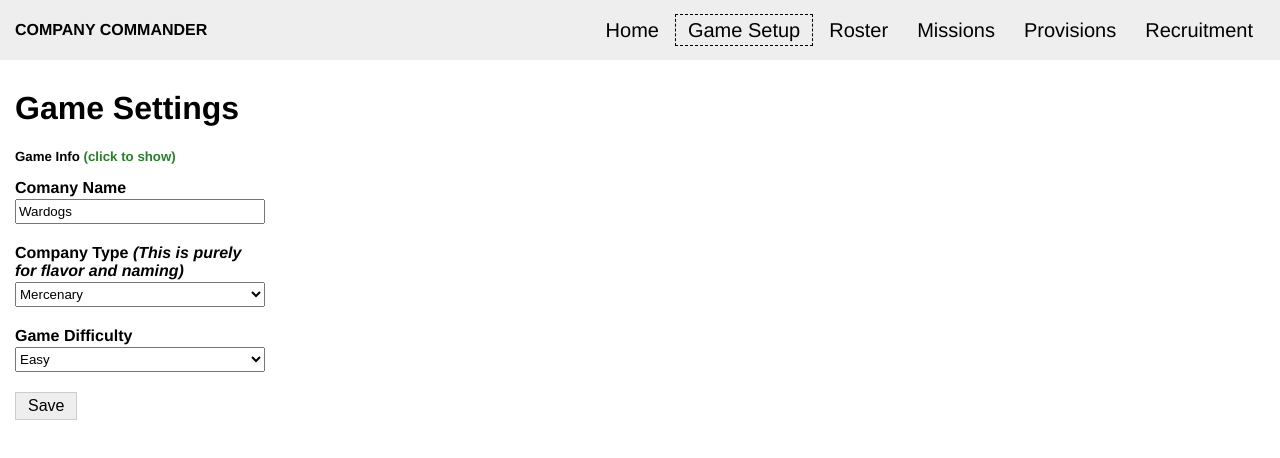
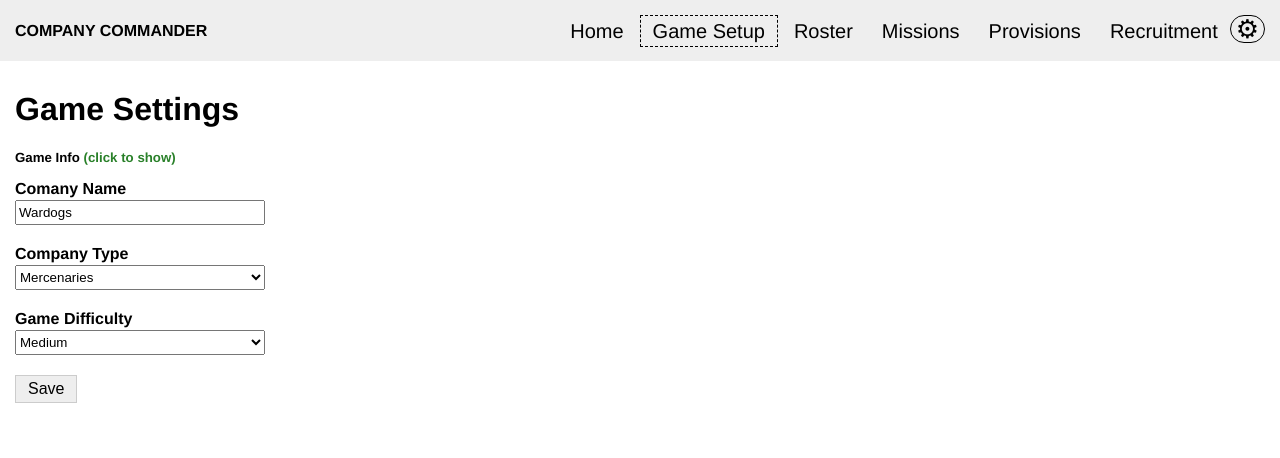
Before and after one commit to dragzter/company-commander, a Vue app: page /game-settings in a window 1280 px wide. Shown: the top 458 px of the page. Built offline with nearby package versions, Linux system fonts and the light colour scheme.

Commit message:
more style cleanup, template cleanup

```diff
--- a/src/App.vue
+++ b/src/App.vue
@@ -57,14 +57,4 @@ export default defineComponent({
 <style lang="scss">
 @import "./assets/scss/colors.scss";
 @import "./assets/scss/style.scss";
-
-.nav-wrapper {
-  width: 100%;
-  background-color: $light-grey;
-  display: flex;
-  justify-content: space-between;
-  box-sizing: border-box;
-  align-items: center;
-  padding: 15px;
-}
 </style>
--- a/src/assets/scss/style.scss
+++ b/src/assets/scss/style.scss
@@ -45,11 +45,20 @@ a {
   display: inline-block;
 }
 
+.nav-wrapper {
+  width: 100%;
+  background-color: $light-grey;
+  display: flex;
+  justify-content: space-between;
+  box-sizing: border-box;
+  align-items: center;
+  padding: 15px;
+}
+
 a {
   text-decoration: none;
   padding: 5px 12px;
-  border: 1px dashed #000;
-  background: #fff;
+
   color: #000;
   &:hover {
     background: darken(#fff, 4%);
@@ -65,6 +74,11 @@ input {
   max-width: 1400px;
   margin: 30px auto;
   padding: 0 15px;
+
+  a {
+    border: 1px dashed #000;
+    background: #fff;
+  }
 }
 
 h1,
@@ -76,3 +90,52 @@ h6 {
   padding: 0;
   margin-bottom: 15px;
 }
+
+.input-wrapper {
+  margin-bottom: 20px;
+  width: 250px;
+  label,
+  input {
+    display: block;
+    width: 100%;
+  }
+  select {
+    width: 100%;
+  }
+  label {
+    margin-bottom: 2px;
+    color: $ui-text;
+  }
+}
+
+.accent {
+  border: 1px dashed black;
+  padding: 0 12px;
+  text-transform: capitalize;
+  display: inline-block;
+  background: #eee;
+}
+
+.bold {
+  font-weight: bold;
+}
+
+.bg-light {
+  background-color: $light-grey;
+}
+
+.game-info {
+  display: none;
+}
+
+.ui-pointer {
+  cursor: pointer;
+}
+
+.is-shown {
+  display: block !important;
+}
+
+.green-text {
+  color: $green;
+}
--- a/src/components/gui/Nav.vue
+++ b/src/components/gui/Nav.vue
@@ -5,6 +5,12 @@
       <template v-for="item in navigationList" :key="item.text">
         <nav-item :destination="item" />
       </template>
+      <router-link
+        class="game-settings"
+        title="Game Settings"
+        :to="{ name: 'GameMenu' }"
+        >&#9881;</router-link
+      >
     </div>
   </div>
 </template>
@@ -29,4 +35,10 @@ export default defineComponent({
 h4 {
   margin: 0 !important;
 }
+.game-settings {
+  font-size: 26px;
+  border: 1px solid #000;
+  border-radius: 30px;
+  padding: 0 5px;
+}
 </style>
--- /dev/null
+++ b/src/components/gui/Select.vue
@@ -0,0 +1,40 @@
+<template>
+  <label class="bold" :for="cssId">{{ label }}</label>
+  <select v-model="selected" :name="cssId" :id="cssId">
+    <option disabled value="">Please select one</option>
+    <template v-for="option in options" :key="option.value">
+      <option :value="option.value">{{ option.label }}</option>
+    </template>
+  </select>
+</template>
+<script lang="ts">
+import { defineComponent, ref } from "vue";
+
+export default defineComponent({
+  props: {
+    cssId: {
+      type: String,
+      required: true,
+    },
+    label: {
+      type: String,
+      required: true,
+    },
+    options: {
+      type: Object,
+      required: true,
+    },
+    default: {
+      type: String,
+      default: "Select One",
+    },
+  },
+  setup(props, ctx) {
+    const selected = ref<string>(props.default);
+
+    return {
+      selected,
+    };
+  },
+});
+</script>
--- a/src/components/gui/Table.vue
+++ b/src/components/gui/Table.vue
@@ -51,6 +51,12 @@
 import { defineComponent } from "vue";
 
 export default defineComponent({
+  props: {
+    tableData: {
+      type: Object,
+      required: true,
+    },
+  },
   setup() {},
 });
 </script>
--- a/src/components/pages/GameMenu.vue
+++ b/src/components/pages/GameMenu.vue
@@ -1,10 +1,12 @@
 <template>
-  <div>Main Menu</div>
-  <h3>You selected {{ selectedTroops }}</h3>
+  <h1>Main Menu</h1>
+  <p>
+    You selected <span class="accent">{{ modeSelect }}</span>
+  </p>
   <div class="input-wrapper">
     <label for="mode-select">Theme</label>
-    <select :model="modeSelect" name="mode-select" id="mode-select">
-      <option value="light">Light</option>
+    <select v-model="modeSelect" name="mode-select" id="mode-select">
+      <option selected value="light">Light</option>
       <option value="dark">Dark</option>
     </select>
   </div>
@@ -15,10 +17,11 @@ import { defineComponent, ref } from "vue";
 
 export default defineComponent({
   setup() {
-    const modeSelect = ref<HTMLElement>();
+    const modeSelect = ref<string>("light");
     return {
       modeSelect,
     };
   },
 });
 </script>
+<style lang="scss"></style>
--- a/src/components/pages/GameSettings.vue
+++ b/src/components/pages/GameSettings.vue
@@ -30,28 +30,20 @@
       />
     </div>
     <div class="input-wrapper">
-      <label class="bold" for="company-type"
-        >Company Type <em>(This is purely for flavor and naming)</em></label
-      >
-      <select v-model="companyType" name="companytype" id="company-type">
-        <option disabled value="">Please select one</option>
-        <option value="paramilitary">Paramilitary</option>
-        <option value="mercenary">Mercenary</option>
-        <option value="androids">Androids</option>
-        <option value="stormtrooper">Stormtrooper</option>
-      </select>
+      <Select
+        :options="companyTypeOptions"
+        default="mercenaries"
+        cssId="company-type"
+        label="Company Type"
+      />
     </div>
     <div class="input-wrapper">
-      <label class="bold" for="game-difficulty">Game Difficulty</label>
-      <select
-        v-model="gameDifficulty"
-        name="game-difficulty"
-        id="game-difficulty"
-      >
-        <option value="easy">Easy</option>
-        <option value="medium">Medium</option>
-        <option value="hard">Hard</option>
-      </select>
+      <Select
+        :options="gameDifficultyOptions"
+        cssId="game-difficulty"
+        label="Game Difficulty"
+        default="medium"
+      />
     </div>
     <div class="input-wrapper">
       <button @click="handleSave">Save</button>
@@ -66,7 +58,12 @@
 import { defineComponent, ref, watch } from "vue";
 import { useStore } from "vuex";
 import { Mutations } from "../../store/mutations";
+import Select from "../gui/Select.vue";
+
 export default defineComponent({
+  components: {
+    Select,
+  },
   setup() {
     const companyName = ref<string>("Wardogs");
     const companyType = ref<string>("mercenary");
@@ -74,6 +71,36 @@ export default defineComponent({
     const isSaved = ref<boolean>(false);
     const store = useStore();
     const showInfo = ref<boolean>(false);
+
+    const gameDifficultyOptions = ref<object[]>([
+      {
+        value: "easy",
+        label: "Easy",
+      },
+      {
+        value: "medium",
+        label: "Medium",
+      },
+      {
+        value: "hard",
+        label: "Hard",
+      },
+    ]);
+
+    const companyTypeOptions = ref<object[]>([
+      {
+        value: "Paramilitary",
+        label: "paramilitary",
+      },
+      {
+        value: "mercenaries",
+        label: "Mercenaries",
+      },
+      {
+        value: "Stormtrooper",
+        label: "stormtrooper",
+      },
+    ]);
 
     const setCompanyInfo = () => {
       store.commit(Mutations.SET_COMPANY_INFO, {
@@ -108,6 +135,8 @@ export default defineComponent({
       companyType,
       gameDifficulty,
       isSaved,
+      gameDifficultyOptions,
+      companyTypeOptions,
       showInfo,
       handleSave,
       displayInfo,
@@ -116,7 +145,7 @@ export default defineComponent({
 });
 </script>
 
-<style scoped lang="scss">
+<style lang="scss">
 @import "../../assets/scss/colors.scss";
 
 .body-copy {
@@ -130,45 +159,4 @@ export default defineComponent({
   border: 2px dashed $ui-text;
   border-radius: 5px;
 }
-
-.input-wrapper {
-  margin-bottom: 20px;
-  width: 250px;
-  label,
-  input {
-    display: block;
-    width: 100%;
-  }
-  select {
-    width: 100%;
-  }
-  label {
-    margin-bottom: 2px;
-    color: $ui-text;
-  }
-}
-
-.bold {
-  font-weight: bold;
-}
-
-.bg-light {
-  background-color: $light-grey;
-}
-
-.game-info {
-  display: none;
-}
-
-.ui-pointer {
-  cursor: pointer;
-}
-
-.is-shown {
-  display: block !important;
-}
-
-.green-text {
-  color: $green;
-}
 </style>
--- a/src/router.ts
+++ b/src/router.ts
@@ -5,6 +5,7 @@ import Home from "./components/pages/Home.vue";
 import Missions from "./components/pages/Missions.vue";
 import Provisions from "./components/pages/Provisions.vue";
 import Recruitment from "./components/pages/RecruitmentForum.vue";
+import GameMenu from "./components/pages/GameMenu.vue";
 
 const routes = [
   {
@@ -37,6 +38,11 @@ const routes = [
     name: "Provisions",
     component: Provisions,
   },
+  {
+    path: "/game-menu",
+    name: "GameMenu",
+    component: GameMenu,
+  },
 ];
 const router = createRouter({
   history: createWebHistory(),
```
Also changed, not shown: src/components/types/unit-types.ts (+25 -11 lines).
